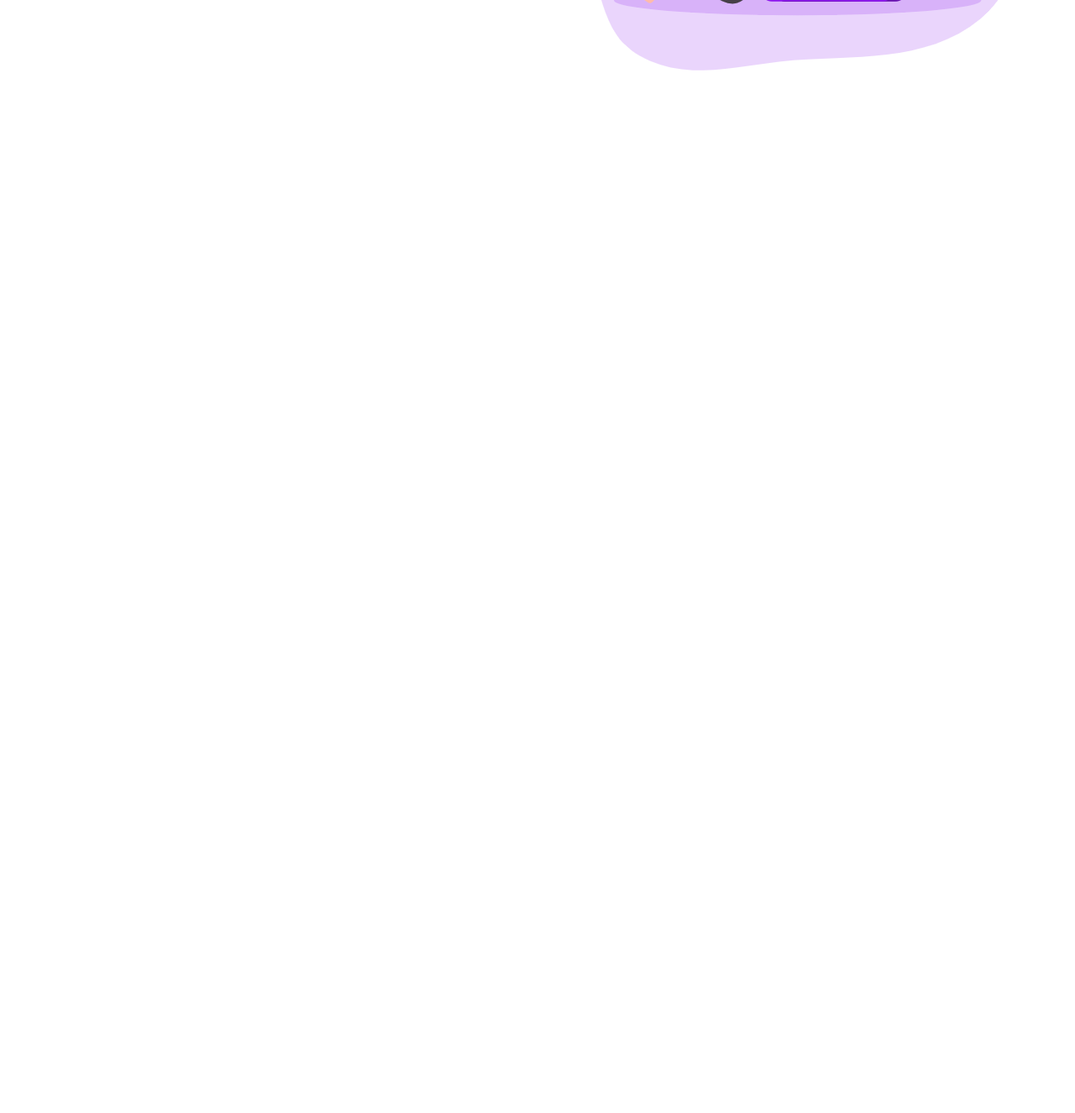
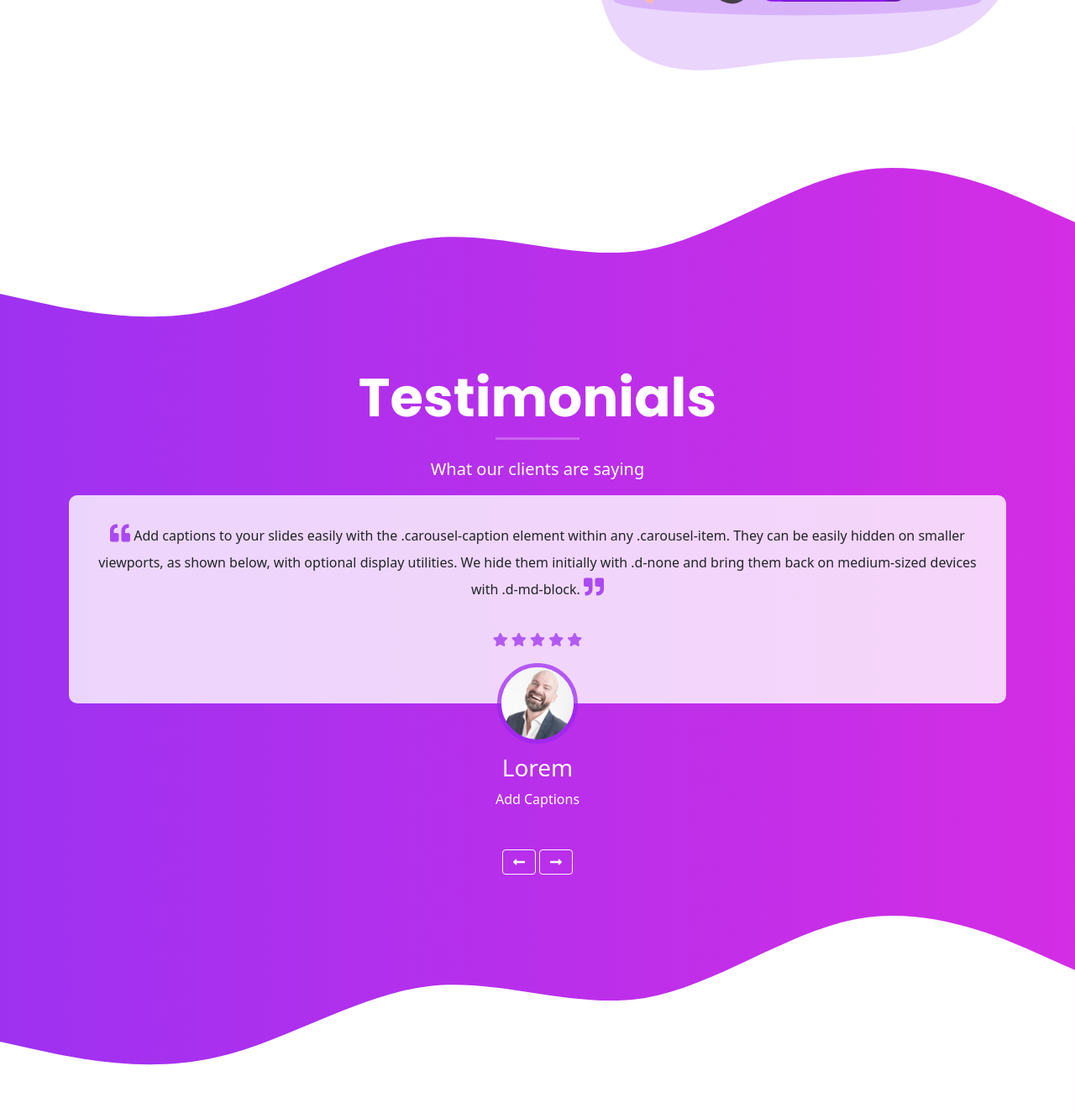
Before and after one commit to collinsMutai/bootstrap5-sass, a PHP site: page / in a window 1280 px wide. Shown: the part 3057-4383 px from the top of the page at 84% size. Before the commit the page ends 3141 px from the top, so only its background shows below. Run offline with PHP 8.4, Linux system fonts and the light colour scheme.

Commit message:
testimonials

```diff
--- a/index.html
+++ b/index.html
@@ -209,7 +209,172 @@
   </div>
 </section>
 
+<!-- testimonials -->
+<section id="testimonials" class="testimonials">
+  <svg xmlns="http://www.w3.org/2000/svg" viewBox="0 0 1440 320"><path fill="#fff" fill-opacity="1" d="M0,224L48,234.7C96,245,192,267,288,245.3C384,224,480,160,576,149.3C672,139,768,181,864,165.3C960,149,1056,75,1152,58.7C1248,43,1344,85,1392,106.7L1440,128L1440,0L1392,0C1344,0,1248,0,1152,0C1056,0,960,0,864,0C768,0,672,0,576,0C480,0,384,0,288,0C192,0,96,0,48,0L0,0Z"></path></svg>
+  <div class="container">
+    <div class="row text-center text-white">
+      <h1 class="display-3 fw-bold">Testimonials</h1>
+      <hr style="width: 100px; height: 3px;" class="mx-auto">
+      <p class="lead pt-1">What our clients are saying</p>
+    </div>
 
+    <!-- carousel -->
+    <div class="row align-items-center">
+      <div id="carouselExampleCaptions" class="carousel slide" data-bs-ride="carousel">
+
+        <div class="carousel-inner">
+          <!-- carousel item 1 -->
+          <div class="carousel-item active">
+            <!-- testimonial card -->
+           <div class="testimonials__card">
+             <p class="lh-lg">
+               <i class="fas fa-quote-left"></i>
+               Add captions to your slides easily with the .carousel-caption element within any .carousel-item. They can be easily hidden on smaller viewports, as shown below, with optional display utilities. We hide them initially with .d-none and bring them back on medium-sized devices with .d-md-block.
+               <i class="fas fa-quote-right"></i>
+               <div class="ratings">
+                 <i class="fas fa-star"></i>
+                 <i class="fas fa-star"></i>
+                 <i class="fas fa-star"></i>
+                 <i class="fas fa-star"></i>
+                 <i class="fas fa-star"></i>
+               </div>
+             </p>
+           </div>
+           <!-- client pic -->
+           <div class="testimonials__picture">
+             <img src="assets/images/testimonials/client-1.jpg" alt="client-1 picture" class="rounded-circle img-fluid">
+           </div>
+           <!-- client name -->
+           <div class="testimonials__name">
+             <h3>Lorem</h3>
+             <p class="fw-light">Add captions</p>
+           </div>
+          </div>
+          <!-- carousel item 2 -->
+          <div class="carousel-item">
+            <!-- testimonial card -->
+           <div class="testimonials__card">
+             <p class="lh-lg">
+               <i class="fas fa-qoute-left"></i>
+               Add captions to your slides easily with the .carousel-caption element within any .carousel-item. They can be easily hidden on smaller viewports, as shown below, with optional display utilities. We hide them initially with .d-none and bring them back on medium-sized devices with .d-md-block.
+               <i class="fas fa-qoute-right"></i>
+               <div class="ratings">
+                 <i class="fas fa-star"></i>
+                 <i class="fas fa-star"></i>
+                 <i class="fas fa-star"></i>
+                 <i class="fas fa-star"></i>
+                 <i class="fas fa-star"></i>
+               </div>
+             </p>
+           </div>
+           <!-- client pic -->
+           <div class="testimonials__picture">
+             <img src="assets/images/testimonials/client-2.jpg" alt="client-2 picture" class="rounded-circle img-fluid">
+           </div>
+           <!-- client name -->
+           <div class="testimonials__name">
+             <h3>Lorem</h3>
+             <p class="fw-light">Add captions</p>
+           </div>
+          </div>
+          <!-- carousel item 3 -->
+          <div class="carousel-item">
+            <!-- testimonial card -->
+           <div class="testimonials__card">
+             <p class="lh-lg">
+               <i class="fas fa-qoute-left"></i>
+               Add captions to your slides easily with the .carousel-caption element within any .carousel-item. They can be easily hidden on smaller viewports, as shown below, with optional display utilities. We hide them initially with .d-none and bring them back on medium-sized devices with .d-md-block.
+               <i class="fas fa-qoute-right"></i>
+               <div class="ratings">
+                 <i class="fas fa-star"></i>
+                 <i class="fas fa-star"></i>
+                 <i class="fas fa-star"></i>
+                 <i class="fas fa-star"></i>
+                 <i class="fas fa-star"></i>
+               </div>
+             </p>
+           </div>
+           <!-- client pic -->
+           <div class="testimonials__picture">
+             <img src="assets/images/testimonials/client-3.jpg" alt="client-3 picture" class="rounded-circle img-fluid">
+           </div>
+           <!-- client name -->
+           <div class="testimonials__name">
+             <h3>Lorem</h3>
+             <p class="fw-light">Add captions</p>
+           </div>
+          </div>
+          <!-- carousel item 4 -->
+          <div class="carousel-item">
+            <!-- testimonial card -->
+           <div class="testimonials__card">
+             <p class="lh-lg">
+               <i class="fas fa-qoute-left"></i>
+               Add captions to your slides easily with the .carousel-caption element within any .carousel-item. They can be easily hidden on smaller viewports, as shown below, with optional display utilities. We hide them initially with .d-none and bring them back on medium-sized devices with .d-md-block.
+               <i class="fas fa-qoute-right"></i>
+               <div class="ratings">
+                 <i class="fas fa-star"></i>
+                 <i class="fas fa-star"></i>
+                 <i class="fas fa-star"></i>
+                 <i class="fas fa-star"></i>
+                 <i class="fas fa-star"></i>
+               </div>
+             </p>
+           </div>
+           <!-- client pic -->
+           <div class="testimonials__picture">
+             <img src="assets/images/testimonials/client-4.jpg" alt="client-4 picture" class="rounded-circle img-fluid">
+           </div>
+           <!-- client name -->
+           <div class="testimonials__name">
+             <h3>Lorem</h3>
+             <p class="fw-light">Add captions</p>
+           </div>
+          </div>
+          <!-- carousel item 5 -->
+          <div class="carousel-item">
+            <!-- testimonial card -->
+           <div class="testimonials__card">
+             <p class="lh-lg">
+               <i class="fas fa-qoute-left"></i>
+               Add captions to your slides easily with the .carousel-caption element within any .carousel-item. They can be easily hidden on smaller viewports, as shown below, with optional display utilities. We hide them initially with .d-none and bring them back on medium-sized devices with .d-md-block.
+               <i class="fas fa-qoute-right"></i>
+               <div class="ratings">
+                 <i class="fas fa-star"></i>
+                 <i class="fas fa-star"></i>
+                 <i class="fas fa-star"></i>
+                 <i class="fas fa-star"></i>
+                 <i class="fas fa-star"></i>
+               </div>
+             </p>
+           </div>
+           <!-- client pic -->
+           <div class="testimonials__picture">
+             <img src="assets/images/testimonials/client-5.jpg" alt="client-5 picture" class="rounded-circle img-fluid">
+           </div>
+           <!-- client name -->
+           <div class="testimonials__name">
+             <h3>Lorem</h3>
+             <p class="fw-light">Add captions</p>
+           </div>
+          </div>
+
+
+        </div>
+    <div class="text-center">
+      <button class="btn btn-outline-light fas fa-long-arrow-alt-left" type="button" data-bs-target="#carouselExampleCaptions" data-bs-slide="prev">
+
+      </button>
+      <button class="btn btn-outline-light fas fa-long-arrow-alt-right" type="button" data-bs-target="#carouselExampleCaptions" data-bs-slide="next">
+
+      </button>
+    </div>
+      </div>
+    </div>
+  </div>
+  <svg xmlns="http://www.w3.org/2000/svg" viewBox="0 0 1440 320"><path fill="#fff" fill-opacity="1" d="M0,224L48,234.7C96,245,192,267,288,245.3C384,224,480,160,576,149.3C672,139,768,181,864,165.3C960,149,1056,75,1152,58.7C1248,43,1344,85,1392,106.7L1440,128L1440,320L1392,320C1344,320,1248,320,1152,320C1056,320,960,320,864,320C768,320,672,320,576,320C480,320,384,320,288,320C192,320,96,320,48,320L0,320Z"></path></svg>
+</section>
 
 
 
--- a/scss/sections/_testimonials.scss
+++ b/scss/sections/_testimonials.scss
@@ -0,0 +1,60 @@
+@use '../custom' as *;
+@use '../components/mixins' as *;
+
+.testimonials {
+  position: relative;
+  padding: 0;
+  @include gradient;
+
+  &__card {
+    background-color: rgba($white, 0.8);
+    padding: 2rem 1.25rem;
+    border-radius: 0.625rem;
+    height: auto;
+    text-align: center;
+
+    i {
+      font-size: 1.5rem;
+      color: rgba($primary, 0.8);
+    }
+
+    .ratings {
+      padding: 1rem;
+      i {
+        font-size: 1rem;
+        color: rgba($primary, 0.7);
+      }
+    }
+  }
+
+  &__picture {
+    width: 6rem;
+    height: 6rem;
+    // position-absolute top-75 start-50 translate-middle
+    position: absolute;
+    left: 50%;
+    transform: translate(-50%, -50%);
+
+    img {
+      border: 0.325rem solid rgba($primary, 0.7);
+    }
+  }
+
+  &__name {
+    padding-top: 3rem;
+    margin-bottom: 1rem;
+    text-align: center;
+    font-weight: 500;
+    color: $white;
+
+    h3 {
+      padding-top: 0.8rem;
+      text-transform: capitalize;
+    }
+
+    p {
+      padding-bottom: 2rem;
+      text-transform: capitalize;
+    }
+  }
+}
```
Also changed, not shown: assets/css/style.css, 1 other file.
